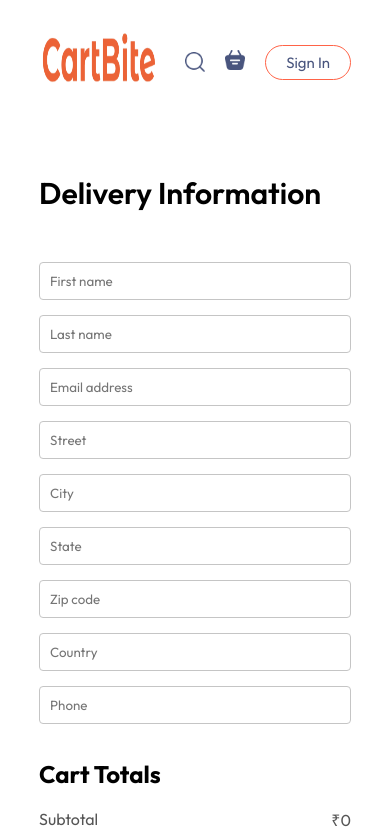
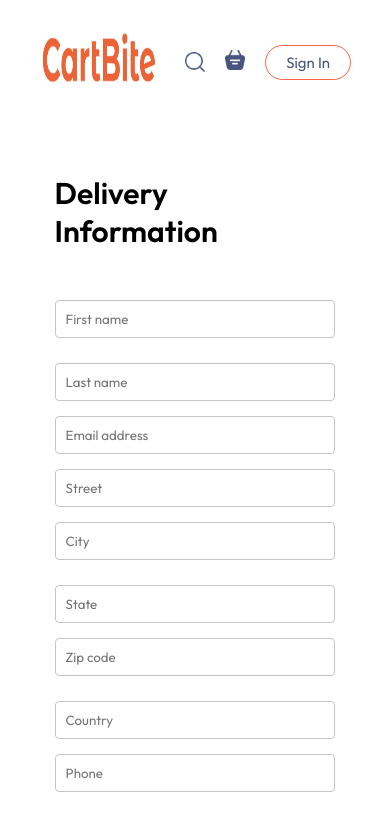
Before and after one commit to soureeshvarma/food-del, a React (Create React App) app: page /order in a window 390 px wide. Shown: the top 839 px of the page. Built offline with nearby package versions, Linux system fonts and the light colour scheme.

Commit message:
Fix responsive layout for PlaceOrder component

```diff
--- a/src/pages/PlaceOrder/PlaceOrder.css
+++ b/src/pages/PlaceOrder/PlaceOrder.css
@@ -1,20 +1,24 @@
-.place-order{
+.place-order {
     display: flex;
-    align-items: start;
+    align-items: flex-start;
     justify-content: space-between;
-    gap:50px;
+    gap: 50px;
     margin-top: 100px;
+    flex-wrap: wrap;
 }
-.place-order-left{
+
+.place-order-left {
     width: 100%;
-    max-width: max(30%,500px);
+    max-width: max(30%, 500px);
 }
-.place-order-left .title{
+
+.place-order-left .title {
     font-size: 30px;
     font-weight: 600;
     margin-bottom: 50px;
 }
-.place-order-left input{
+
+.place-order-left input {
     margin-bottom: 15px;
     width: 100%;
     padding: 10px;
@@ -22,30 +26,41 @@
     border-radius: 4px;
     outline-color: tomato;
 }
-.place-order-left .multi-fields{
+
+.place-order-left .multi-fields {
     display: flex;
-    gap:10px;
+    gap: 10px;
 }
-.place-order-right{
-    width:100%;
-    max-width: max(40%,500px);
+
+.place-order-right {
+    width: 100%;
+    max-width: max(40%, 500px);
 }
-.place-order .cart-total button{
+
+.place-order .cart-total button {
     margin-top: 30px;
 }
-@media (max-width: 750px) {
+
+@media screen and (max-width: 750px) {
     .place-order {
         flex-direction: column;
-        gap: 20px;
+        align-items: center;
+        gap: 30px;
         margin-top: 50px;
     }
 
-    .place-order-left, .place-order-right {
-        max-width: 100%;
+    .place-order-left,
+    .place-order-right {
+        max-width: 90%;
+        width: 100%;
     }
 
     .place-order-left .multi-fields {
         flex-direction: column;
-        gap: 0;
+        gap: 10px;
+    }
+
+    .place-order .cart-total button {
+        width: 100%;
     }
 }
```
